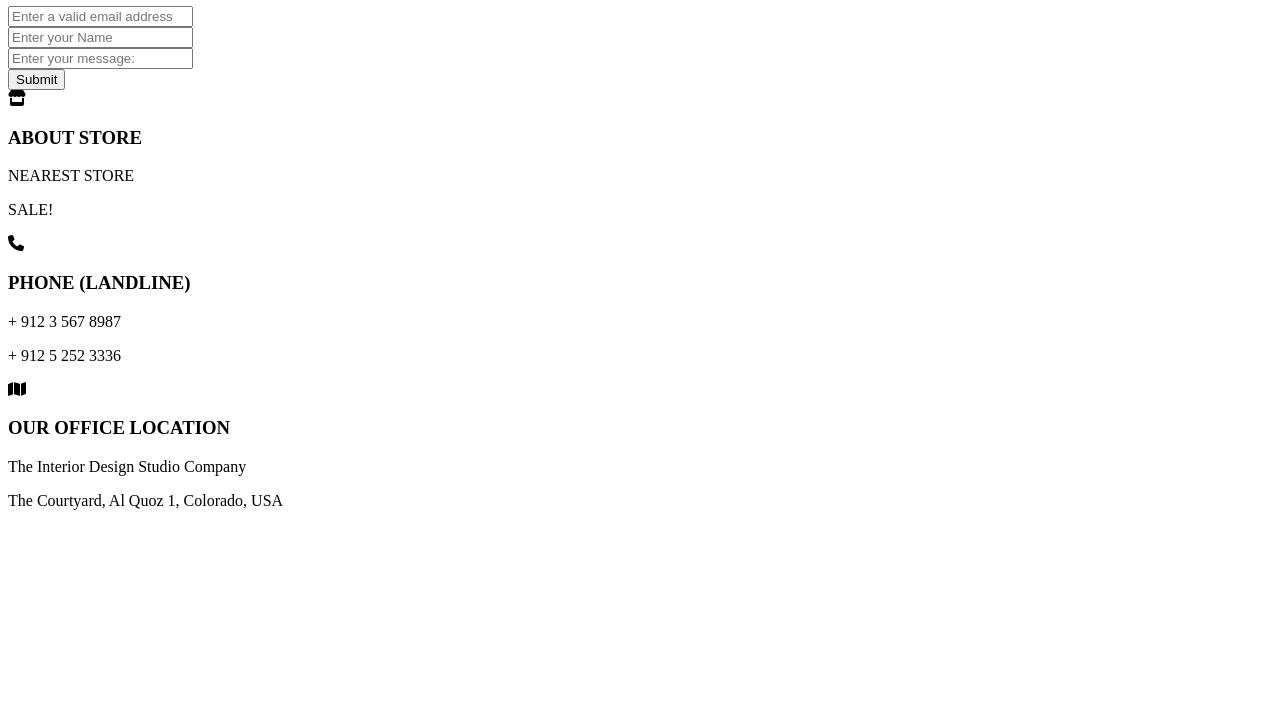
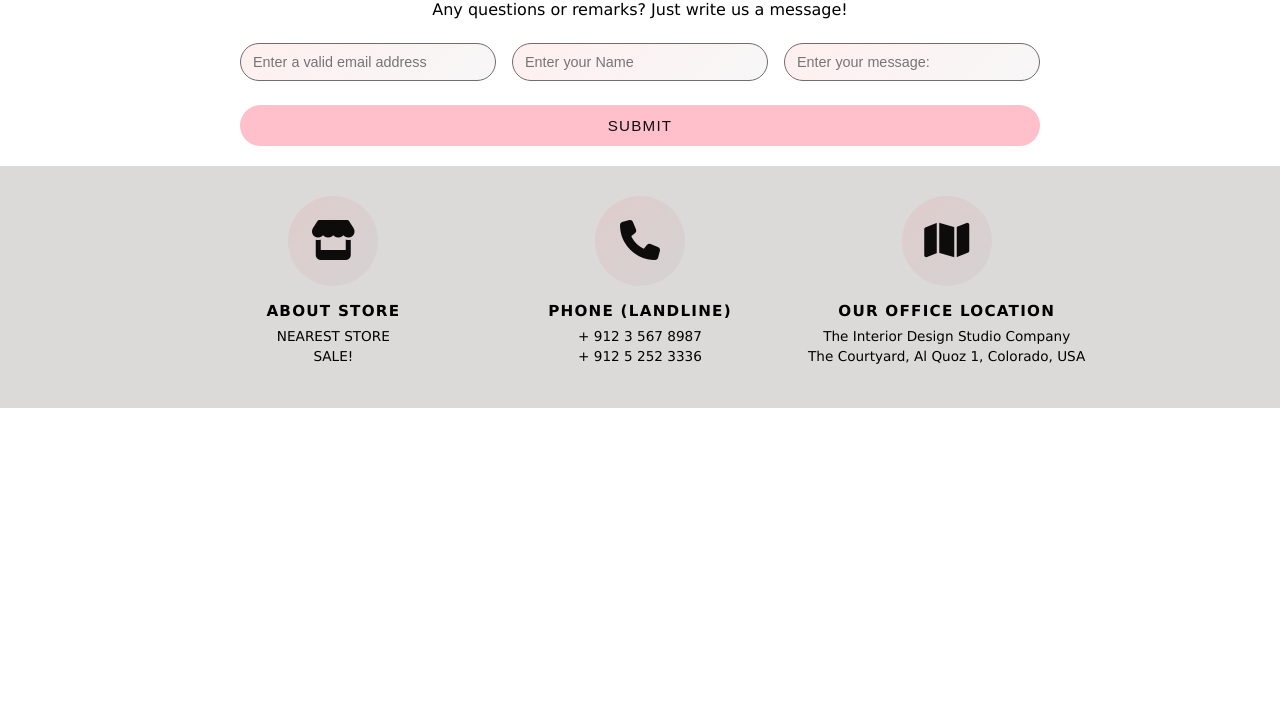
Before and after one commit to UbaidAfzal123/FLEXIN-SHOE-BRAND-WEBSITE-FINAL-PROJECT-ICT, a plain HTML site: page contact.html in a window 1280 px wide. Shown: the part 95-800 px from the top of the page. Drawn offline with Linux system fonts and the light colour scheme; files that its build step writes are made by us from their sources; the site is published under a folder, as on GitHub Pages, so addresses that start at the root find nothing.

Commit message:
Add files via upload

```diff
--- a/contact.html
+++ b/contact.html
@@ -5,9 +5,9 @@
     <meta name="viewport" content="width=device-width, initial-scale=1.0" />
 
     <title>Contact Us</title>
-    <link rel="stylesheet" href="/CSS/contact.css" />
-    <link rel="stylesheet" href="/CSS/theme.css" />
-    <script src="/JS/theme.js"></script>
+    <link rel="stylesheet" href="contact.css" />
+    <link rel="stylesheet" href="theme.css" />
+    <script src="theme.js"></script>
     <link rel="shortcut icon" href="download.png" type="image/x-icon" />
     <link
       rel="stylesheet"
```
